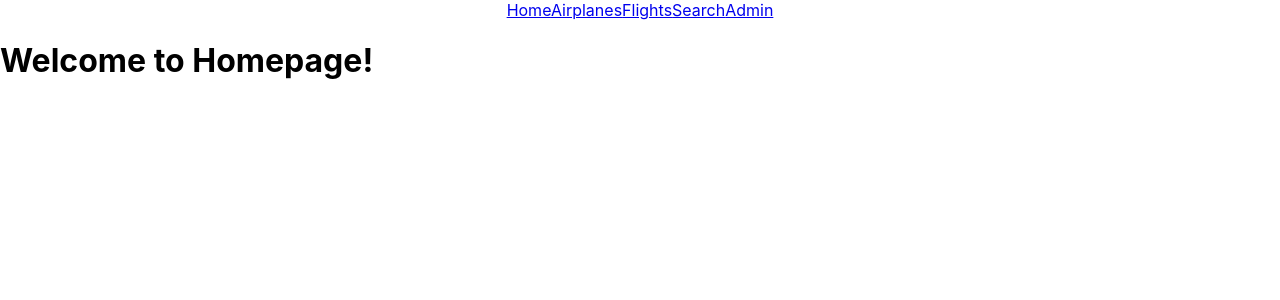
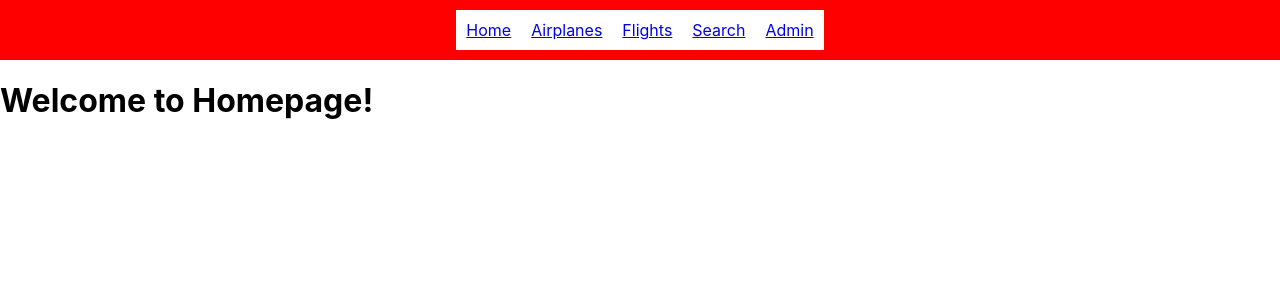
Before and after one commit to christopherdavidjohnson/Burning-Airlines-BCDK-React, a React (Create React App) app: page / in a window 1280 px wide. Shown: the top 300 px of the page. Built offline with nearby package versions, Linux system fonts and the light colour scheme.

Commit message:
before heroku update

```diff
--- a/src/App.css
+++ b/src/App.css
@@ -3,5 +3,17 @@
 }
 
 nav{
+  padding-top: 20px;
+  padding-bottom: 20px;
   text-align: center;
+  background-color: red;
 }
+
+.navlinks{
+  padding: 10px;
+}
+
+.navlink{
+  display: inline;
+  padding: 10px;
+}
--- a/src/components/Nav.js
+++ b/src/components/Nav.js
@@ -1,15 +1,36 @@
 import React, { Component } from 'react';
 import { Link } from "react-router-dom";
+
 
 class Nav extends Component {
   render () {
     return (
+
+      // <img src="https://i.imgur.com/Aela5Rh.jpg">
+      // <img src={'https://i.imgur.com/Aela5Rh.jpg'}>
+
       <nav>
-        <Link to="/">Home</Link>
-        <Link to="/airplanes">Airplanes</Link>
-        <Link to="/flights">Flights</Link>
-        <Link to="/search">Search</Link>
-        <Link to="/admin">Admin</Link>
+
+        <div class="navlink">
+          <Link to="/">Home</Link>
+        </div>
+
+        <div class="navlink">
+          <Link to="/airplanes">Airplanes</Link>
+        </div>
+
+        <div class="navlink">
+          <Link to="/flights">Flights</Link>
+        </div>
+
+        <div class="navlink">
+          <Link to="/search">Search</Link>
+        </div>
+
+        <div class="navlink">
+          <Link to="/admin">Admin</Link>
+        </div>
+
       </nav>
     );
   }
```
